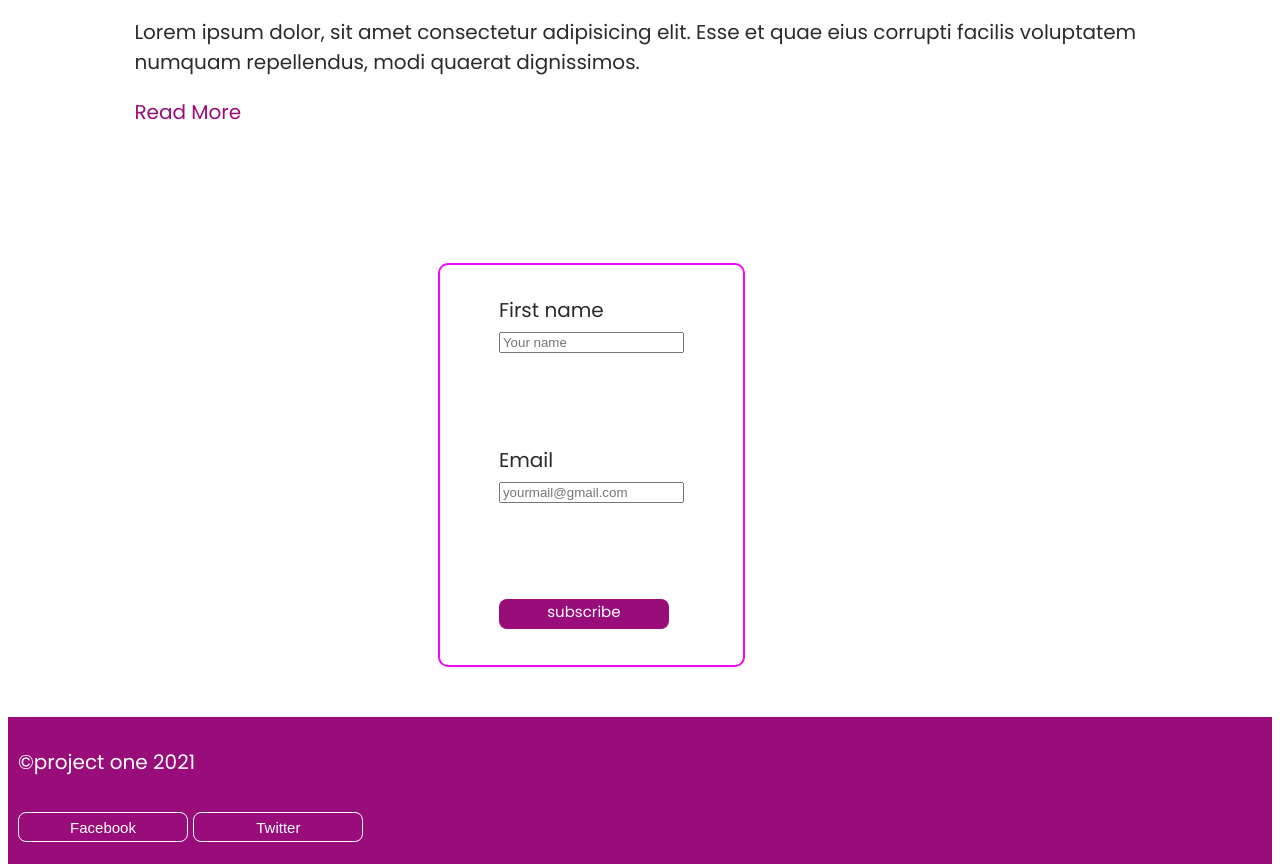
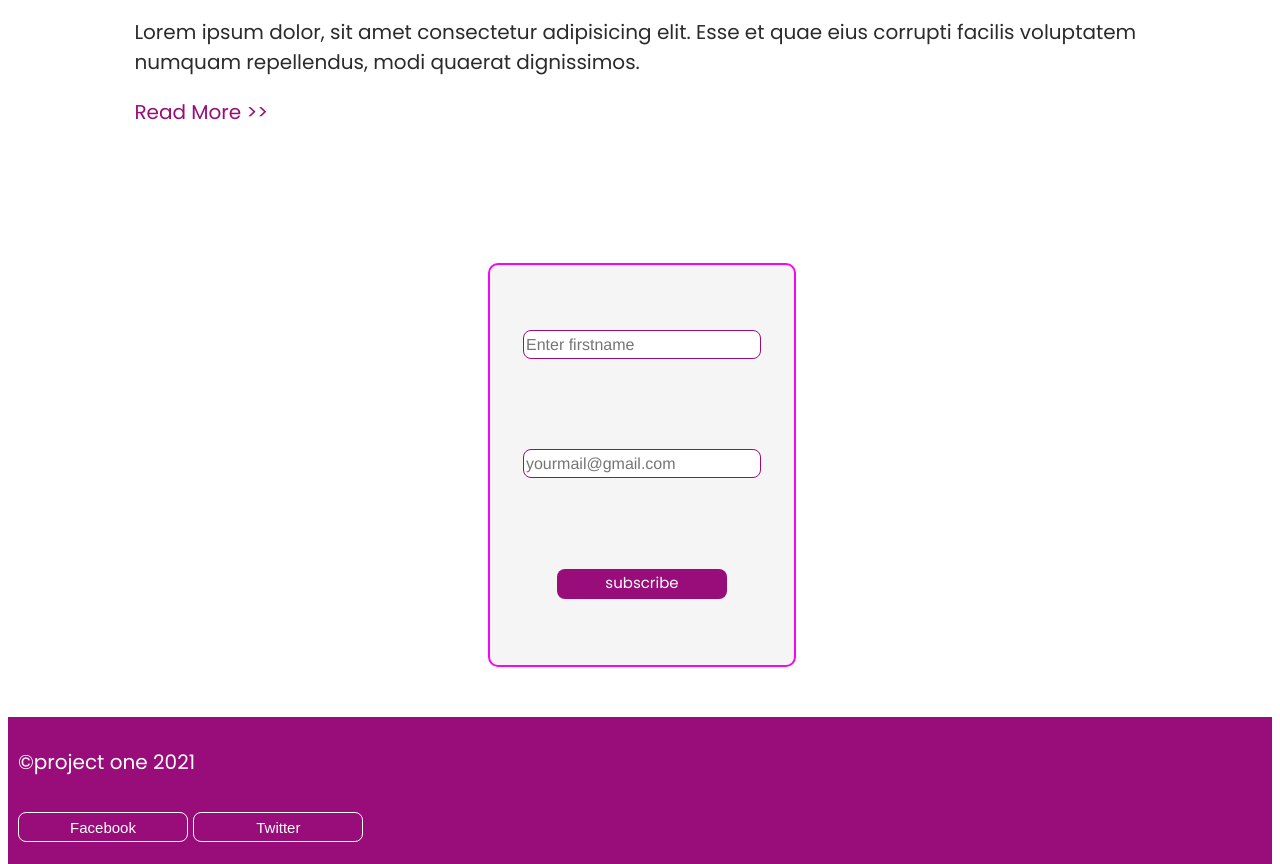
Before and after one commit to Ogbonnauzondu/htmlclass, a plain HTML site: page project-1.html in a window 1280 px wide. Shown: the part 1103-1967 px from the top of the page. Drawn offline with Linux system fonts and the light colour scheme.

Commit message:
modified

```diff
--- a/1.css
+++ b/1.css
@@ -87,15 +87,39 @@ h4 {
 }
 
 .forms {
+  display: flex;
+  justify-content: center;
+   padding: 30px 30px;
+}
 
-  justify-content: center;
-  padding: 30px 120px;
+input.email{
+    font:    16px "Helvetica",    "Arial",    "sans-serif";
+    border: 1px solid #980d7a;
+    height: 25px;
+    border-radius:8px ;
+    -webkit-border-radius:8px ;
+    -moz-border-radius:8px ;
+    -ms-border-radius:8px ;
+    -o-border-radius:8px ;
+}
+input.firstname{
+    font:    16px "Helvetica",    "Arial",    "sans-serif";
+    margin-top: 35px;
+    border: 1px solid #980d7a;
+    border-radius:8px ;
+    height: 25px;
+    -webkit-border-radius:8px ;
+    -moz-border-radius:8px ;
+    -ms-border-radius:8px ;
+    -o-border-radius:8px ;
 }
 .formd {
-  padding-top: 52px;
+  padding-top:0px;
 }
-.formd {
+.frm {
+  margin-top: 5000px;
 }
+
 .section {
 display: flex;
   justify-content: center;
@@ -103,7 +127,8 @@ display: flex;
   border-radius: 10px;
   width: 30%;
   height: 400px;
-  margin: 50px 30%;
+  margin: 50px 35%;
+  background-color: #f5f5f5;
 
 }
 .submitbtn{
--- a/project-1.html
+++ b/project-1.html
@@ -41,7 +41,7 @@
           eius corrupti facilis voluptatem numquam repellendus, modi quaerat
           dignissimos.
         </p>
-        <p><a href="http://welcome.html" class="more"> Read More</a></p>
+        <p><a href="http://welcome.html" class="more"> Read More >></a></p>
         <hr />
       </article>
       <!--Article end-->
@@ -60,7 +60,7 @@
           eius corrupti facilis voluptatem numquam repellendus, modi quaerat
           dignissimos.
         </p>
-        <p><a href="http://welcome.html" class="more">Read More</a></p>
+        <p><a href="http://welcome.html" class="more">Read More >></a></p>
       </article>
       <!--Article end-->
 
@@ -68,19 +68,20 @@
       <section class="section">
         <form action="" method="get" class="form">
           <div class="forms" class="formd">
-            <label for="firstname">First name</label><br />
+            <label for="firstname"></label><br />
             <input
               type="text"
               name="firstname"
               id="firstname"
               required="required"
-              placeholder="Your name"
+              placeholder="Enter firstname"
               class="firstname"
+              size="26"
             />
           </div>
           <br />
           <div class="forms">
-            <label for="email">Email</label><br />
+            <label for="email"></label><br />
             <input
               type="email"
               name="email"
@@ -88,6 +89,7 @@
               id="email"
               placeholder="yourmail@gmail.com"
               class="email"
+              size="26"
             />
           </div>
           <br />
```
